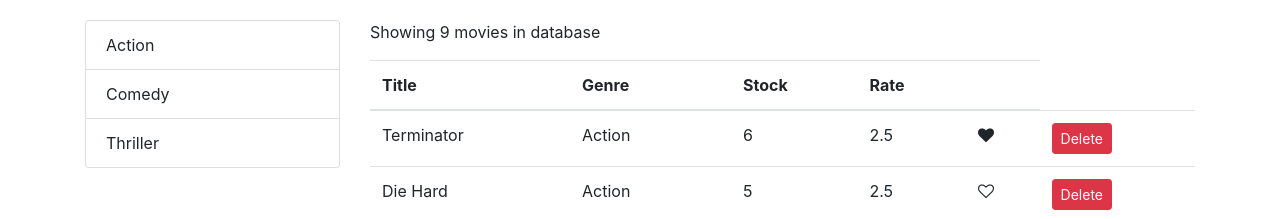
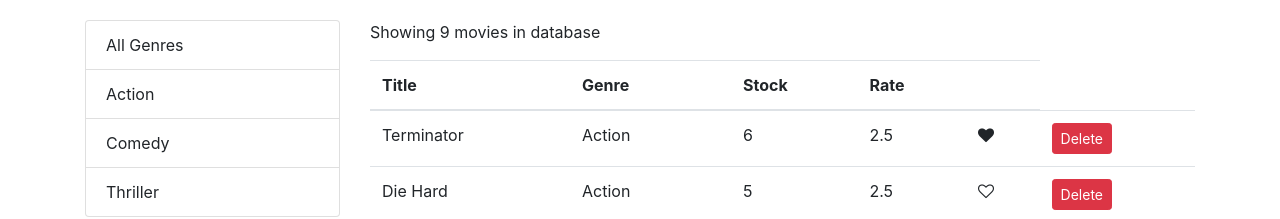
Before and after one commit to mojtabavi/Programing-Training, a React (Create React App) app in the folder React/vidly/: page / in a window 1280 px wide. Shown: the top 219 px of the page. Built offline with nearby package versions, Linux system fonts and the light colour scheme.

Commit message:
React-Filtering Adding All Genres

```diff
--- a/React/vidly/src/components/movies.jsx
+++ b/React/vidly/src/components/movies.jsx
@@ -16,7 +16,9 @@ class Movies extends Component {
 
 
     componentDidMount(){
-        this.setState({movies: getMovies(),genres: getGenres()});
+        const genres = [{name: 'All Genres'}, ...getGenres()]
+
+        this.setState({movies: getMovies(),genres});
     }
 
     handleDelete = (movie) => {
@@ -39,7 +41,7 @@ class Movies extends Component {
     };
 
     handleGenreSelect = genre => {
-        this.setState({selectedGenre: genre})
+        this.setState({selectedGenre: genre, currentPage: 1})
     };
 
 
@@ -53,7 +55,7 @@ class Movies extends Component {
         if(count === 0)
             return (<p>There are no movies in database</p>);
 
-            const filtered = selectedGenre ? allMovies.filter(m => m.genre._id == selectedGenre._id) : allMovies;
+            const filtered = selectedGenre && selectedGenre._id ? allMovies.filter(m => m.genre._id == selectedGenre._id) : allMovies;
 
             const movies = paginate(filtered,currentPage,pageSize);
 
```
